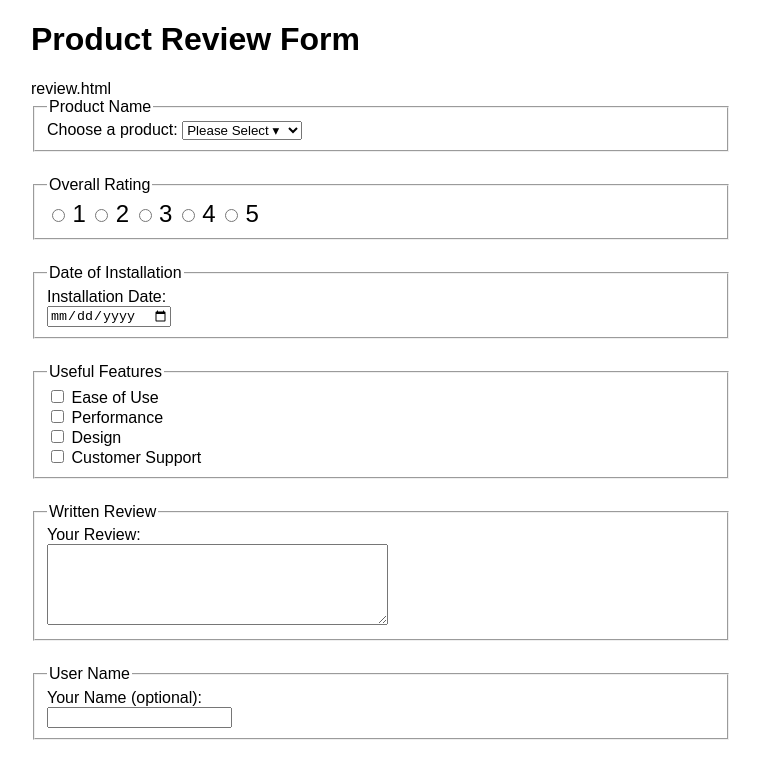
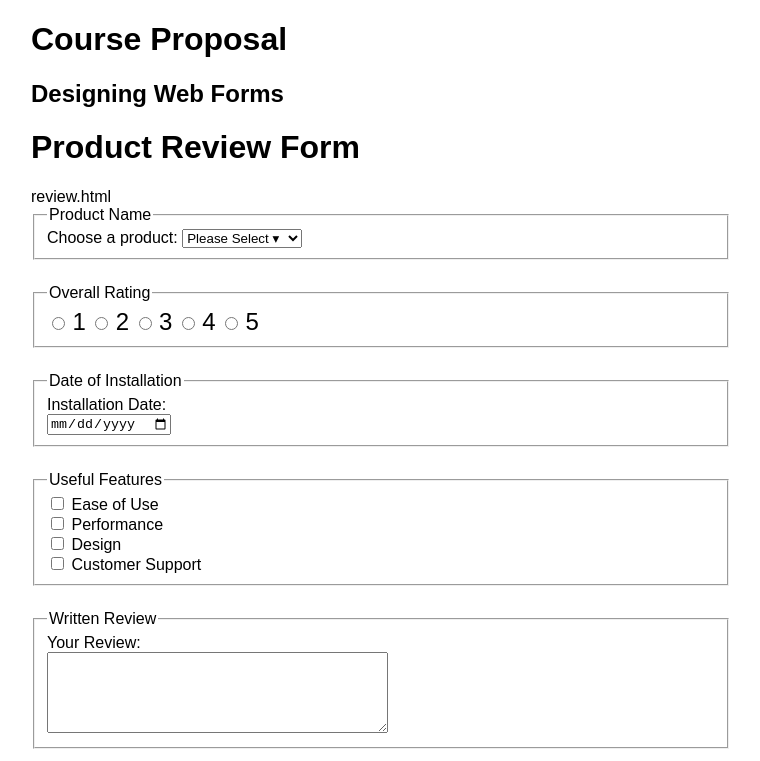
Before and after one commit to MichealOnyemelonu/wdd131, a plain HTML site: page form.html in a window 1280 px wide. Shown: the top 761 px of the page, without its empty margins (259-1019 px from the left). Drawn offline with Linux system fonts and the light colour scheme.

Commit message:
added the main section, form and body correctly in the html

```diff
--- a/form.html
+++ b/form.html
@@ -19,8 +19,17 @@
   <script src="scripts/form.js" defer ></script>
   <script src="scripts/getdates.js" defer></script>
 </head>
+<body>
+
+	<header>
+ <h1>Course Proposal</h1>
+        <h2>Designing Web Forms</h2>
+    </header>
+
+  <main>
 
   <h1>Product Review Form</h1>
+  <form method="get" action="thanks.html" class="wf1">
 
   review.html
 
@@ -96,6 +105,8 @@
     </fieldset>
 
     <input type="submit" value="Submit Review">
+    </form>
+    </main>
 
   <footer>
     <p>© <span id="currentyear"></span> | Micheal Onyemelonu | Nigeria</p>
```
